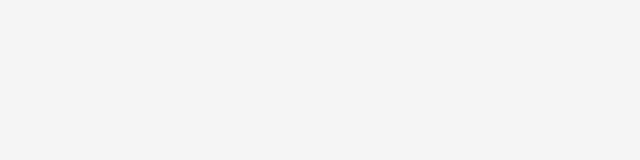
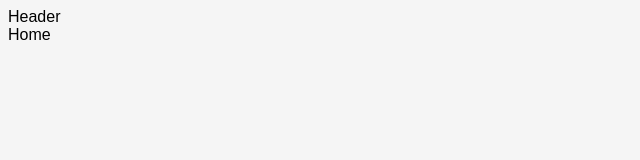
Before and after one commit to dhrumishah/LinkedIn, a React (Create React App) app: page /home in a window 1280 px wide. Before the commit this address had no page. Shown: the top 160 px of the page, without its empty margins (0-640 px from the left). Built offline with nearby package versions, Linux system fonts and the light colour scheme.

Commit message:
react-router version changed

```diff
--- a/package.json
+++ b/package.json
@@ -8,7 +8,7 @@
     "@testing-library/user-event": "^13.5.0",
     "react": "^18.2.0",
     "react-dom": "^18.2.0",
-    "react-router-dom": "^6.6.1",
+    "react-router-dom": "^5.2.0",
     "react-scripts": "5.0.1",
     "styled-components": "^5.3.6",
     "web-vitals": "^2.1.4"
--- a/public/index.html
+++ b/public/index.html
@@ -24,7 +24,7 @@
       work correctly both with client-side routing and a non-root public URL.
       Learn how to configure a non-root public URL by running `npm run build`.
     -->
-    <title>React App</title>
+    <title>LinkedIn 2.0</title>
   </head>
   <body>
     <noscript>You need to enable JavaScript to run this app.</noscript>
--- a/src/App.js
+++ b/src/App.js
@@ -1,14 +1,22 @@
+import { BrowserRouter as Router, Switch, Route } from "react-router-dom";
 import "./App.css";
+import Header from "./components/Header";
+import Home from "./components/Home";
 import Login from "./components/Login";
-import { BrowserRouter as Router, Routes, Route } from "react-router-dom";
 
 function App() {
   return (
     <div className="App">
       <Router>
-        <Routes>
-          <Route path="/" element={<Login />}></Route>
-        </Routes>
+        <Switch>
+          <Route exact path="/">
+            <Login />
+          </Route>
+          <Route path="/home">
+            <Header />
+            <Home />
+          </Route>
+        </Switch>
       </Router>
     </div>
   );
--- /dev/null
+++ b/src/components/Header.js
@@ -0,0 +1,7 @@
+import styled from "styled-components";
+
+const Header = (props) => {
+  return <div>Header</div>;
+};
+
+export default Header;
--- /dev/null
+++ b/src/components/Home.js
@@ -0,0 +1,7 @@
+import styled from "styled-components";
+
+const Home = (props) => {
+  return <div>Home</div>;
+};
+
+export default Home;
```
Also changed, not shown: 1 other file (tests, documents, lock files or other folders).
